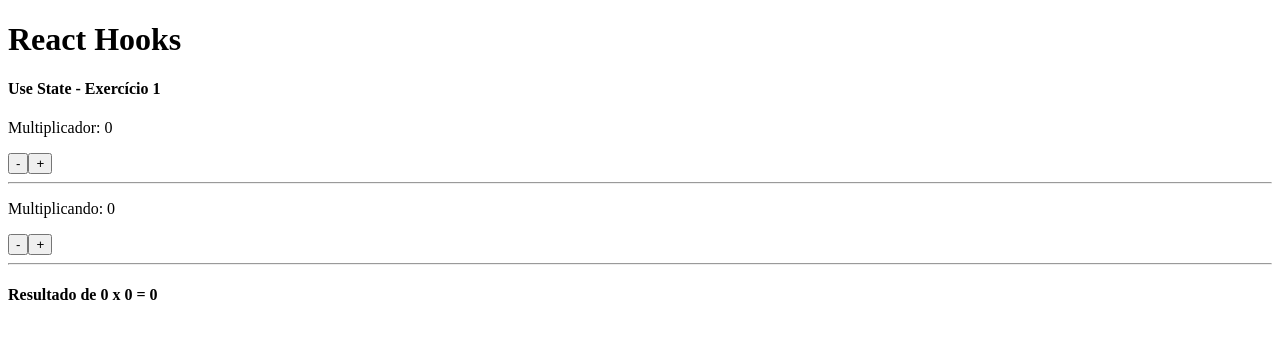
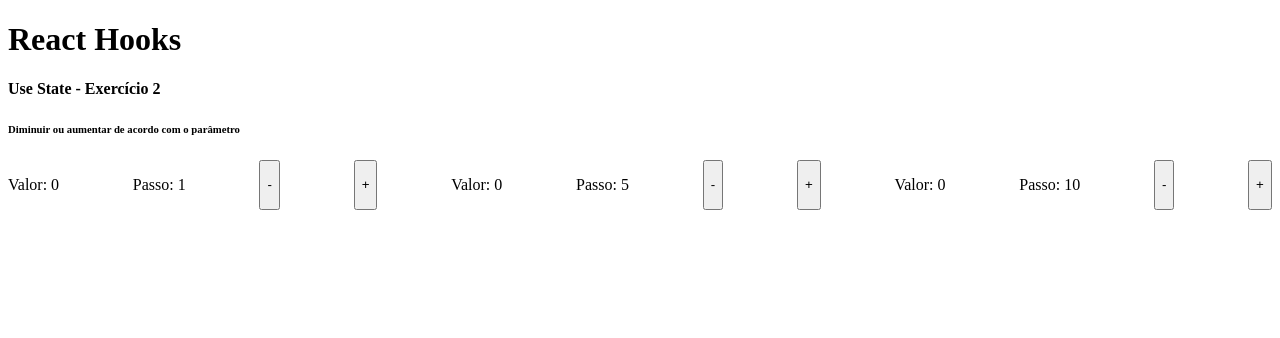
Before and after one commit to japsancha/REACT04HOOKS, a React (Vite) app: page / in a window 1280 px wide. Shown: the top 338 px of the page. Built offline with nearby package versions, Linux system fonts and the light colour scheme.

Commit message:
Criação de dois componenetes UseStateExercicio02 e UsestateCounter

```diff
--- a/src/App.jsx
+++ b/src/App.jsx
@@ -1,11 +1,11 @@
-import HookState from './components/UseState02'
+import Contadores from './components/UseStateCounter'
 
 export default () => {
 
   return (
     <>
       <h1>React Hooks</h1>
-      <HookState />
+      <Contadores />
     </>
   )
 }
--- /dev/null
+++ b/src/components/UseStateCounter.css
@@ -0,0 +1,5 @@
+.layout {
+  display: flex;
+  flex-direction: row;
+  justify-content: space-between;
+}
--- /dev/null
+++ b/src/components/UseStateCounter.jsx
@@ -0,0 +1,16 @@
+import Contador from './UseStateExercicio02'
+import './UseStateCounter.css'
+
+export default () => {
+  return (
+    <>
+      <h4>Use State - Exercício 2</h4>
+      <h6>Diminuir ou aumentar de acordo com o parâmetro</h6>
+      <div className="layout">
+        <Contador passo={1} />
+        <Contador passo={5} />
+        <Contador passo={10} />
+      </div>
+    </>
+  )
+}
--- /dev/null
+++ b/src/components/UseStateExercicio02.jsx
@@ -0,0 +1,23 @@
+import { useState } from 'react'
+
+export default ({ passo }) => {
+
+  const [valor, setValor] = useState(0)
+
+  function diminuirValor() {
+    setValor(oldValue => oldValue - passo)
+  }
+
+  function aumentarValor() {
+    setValor(oldValue => oldValue + passo)
+  }
+
+  return (
+    <>
+      <p>Valor: {valor}</p>
+      <p>Passo: {passo}</p>
+      <button onClick={diminuirValor}> - </button>
+      <button onClick={aumentarValor}> + </button>
+    </>
+  )
+}
```
Also changed, not shown: src/Exercicio02.txt (added).
